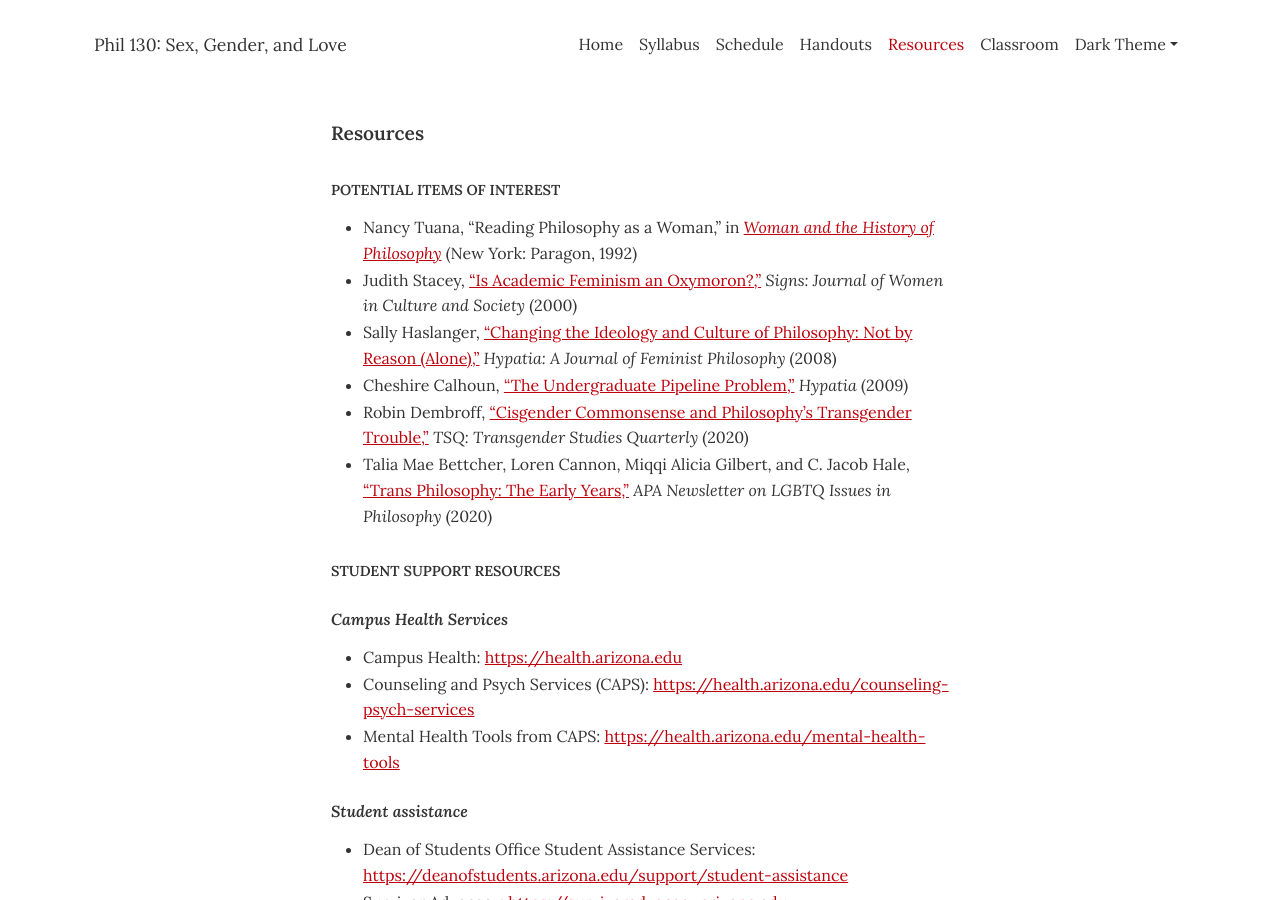
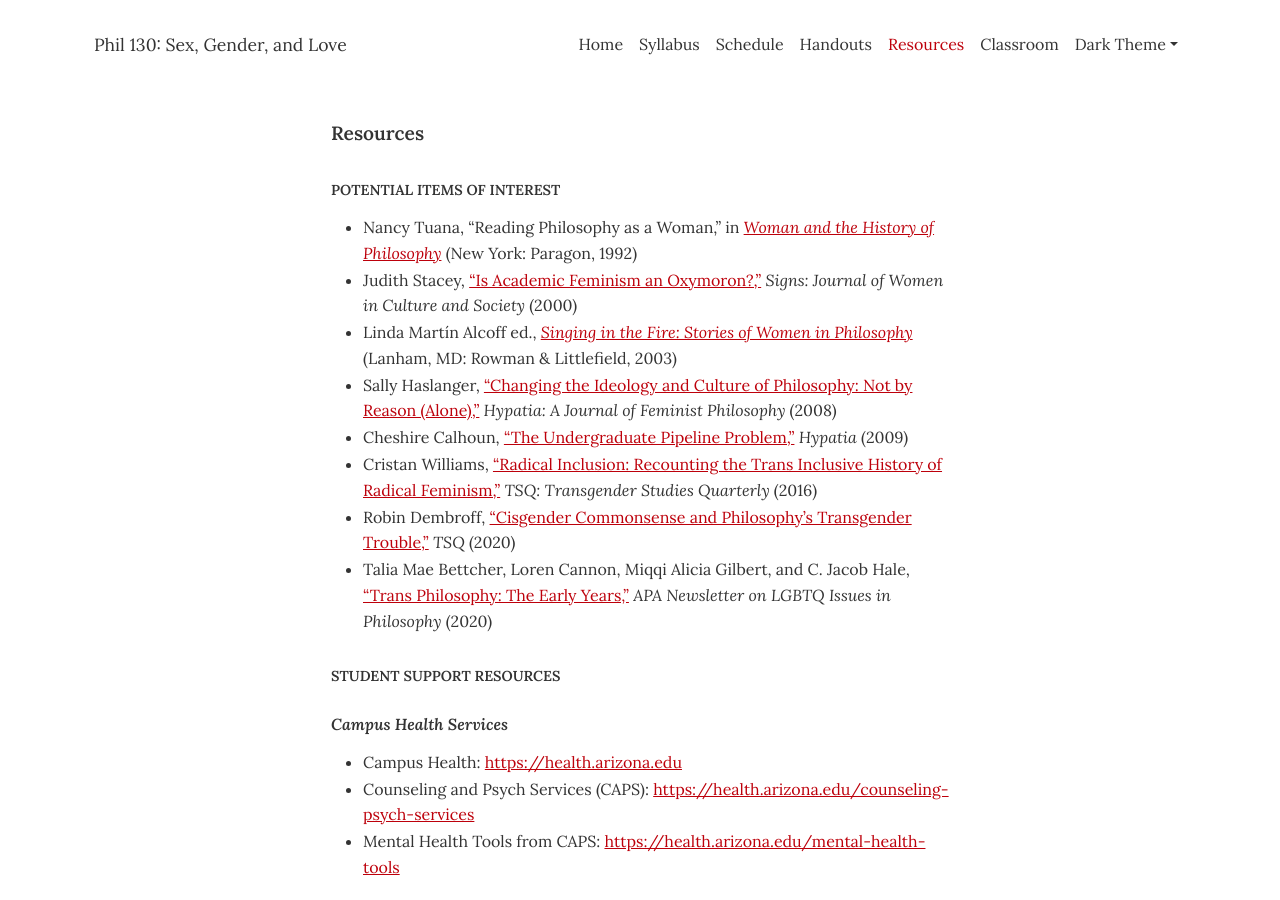
Before and after one commit to dingherself/130, a Jekyll site: the page built from resources.md, in a window 1280 px wide and 900 px high. Built offline with Jekyll 4.4.1, drawn with Linux system fonts in a browser that asks for light colours.

Commit message:
add more resources

```diff
--- a/resources.md
+++ b/resources.md
@@ -11,9 +11,11 @@ order: 17
 
 - Nancy Tuana, “Reading Philosophy as a Woman,” in [*Woman and the History of Philosophy*](https://archive.org/embed/isbn_9780557781942) (New York: Paragon, 1992)
 - Judith Stacey, [“Is Academic Feminism an Oxymoron?,”](http://ezproxy.library.arizona.edu/login?url=https://www.jstor.org/stable/3175510) *Signs: Journal of Women in Culture and Society* (2000)
+- Linda Martín Alcoff ed., [*Singing in the Fire: Stories of Women in Philosophy*](https://arizona-primo.hosted.exlibrisgroup.com/permalink/f/6ljalh/01UA_ALMA51541311710003843) (Lanham, MD: Rowman & Littlefield, 2003)
 - Sally Haslanger, [“Changing the Ideology and Culture of Philosophy: Not by Reason (Alone),”](https://web.mit.edu/~shaslang/papers/HaslangerWomeninPhil07.pdf) *Hypatia: A Journal of Feminist Philosophy* (2008)
 - Cheshire Calhoun, [“The Undergraduate Pipeline Problem,”](http://ezproxy.library.arizona.edu/login?url=https://www.jstor.org/stable/20618157) *Hypatia* (2009)
-- Robin Dembroff, [“Cisgender Commonsense and Philosophy’s Transgender Trouble,”](http://ezproxy.library.arizona.edu/login?url=https://read.dukeupress.edu/tsq/article-abstract/7/3/399/166955/Cisgender-Commonsense-and-Philosophy-s-Transgender?redirectedFrom=fulltext) *TSQ: Transgender Studies Quarterly* (2020)
+- Cristan Williams, [“Radical Inclusion: Recounting the Trans Inclusive History of Radical Feminism,”](http://ezproxy.library.arizona.edu/login?url=https://doi.org/10.1215/23289252-3334463) *TSQ: Transgender Studies Quarterly* (2016)
+- Robin Dembroff, [“Cisgender Commonsense and Philosophy’s Transgender Trouble,”](http://ezproxy.library.arizona.edu/login?url=https://doi.org/10.1215/23289252-8553048) *TSQ* (2020)
 - Talia Mae Bettcher, Loren Cannon, Miqqi Alicia Gilbert, and
   C. Jacob Hale, [“Trans Philosophy: The Early Years,”](https://www.apaonline.org/resource/collection/B4B9E534-A677-4F29-8DC9-D75A5F16CC55/LGBTQV20n1.pdf#page=2) *APA Newsletter on LGBTQ Issues in Philosophy* (2020)
 
```
